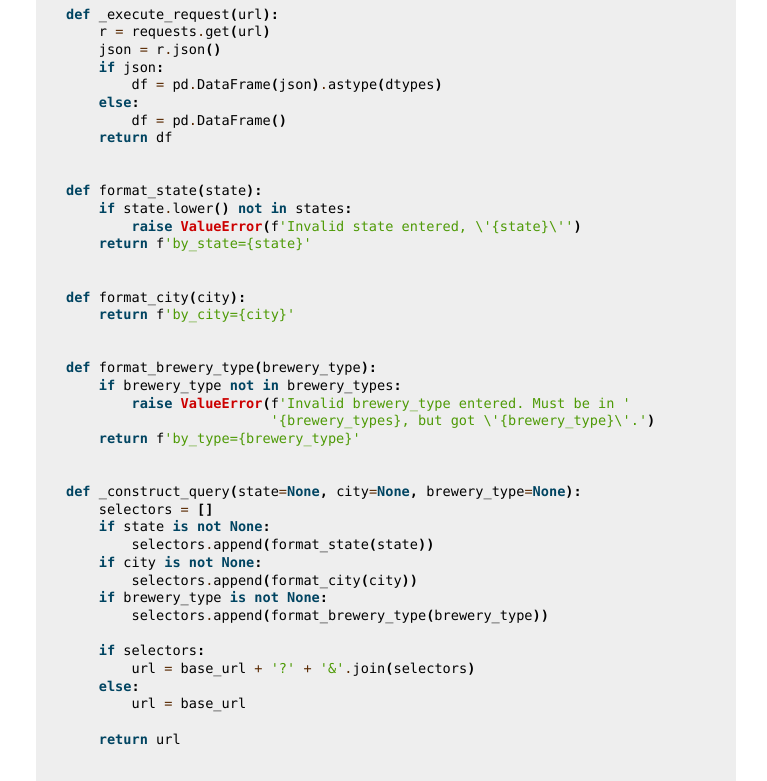
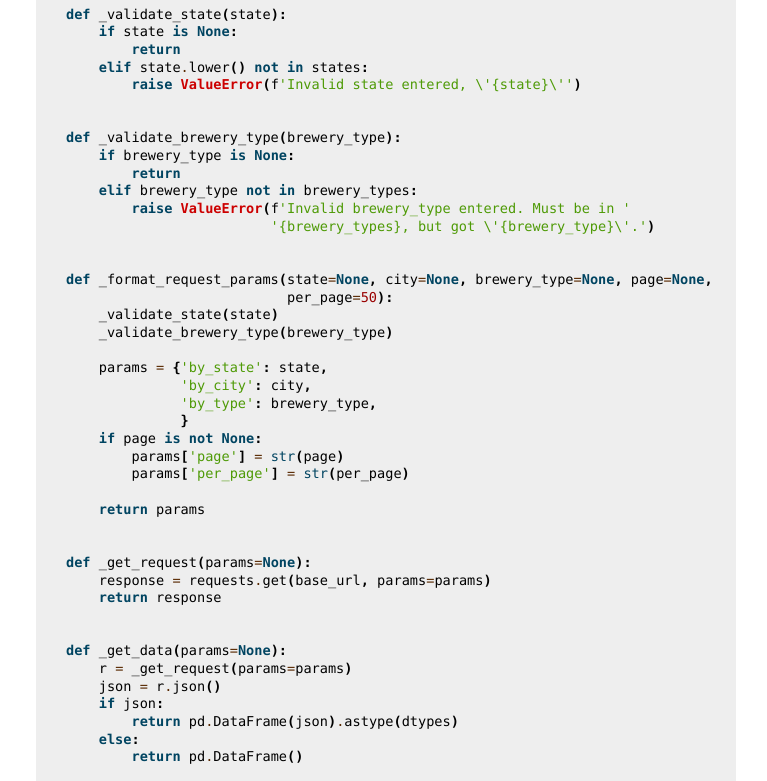
Before and after one commit to jrbourbeau/openbrewerydb-python, a plain HTML site: page _modules/openbrewerydb/core.html in a window 1280 px wide. Shown: the part 300-1081 px from the top of the page, 354-1121 px from the left. Drawn offline with Linux system fonts and the light colour scheme.

Commit message:
Update docs after building Travis build 29 of jrbourbeau/openbrewerydb-python
The docs were built from the branch 'master' against the commit
5ba7a43ac9cc1e9b31ae03dd88f84e04f3a3c6a9.

The Travis build that generated this commit is at
https://travis-ci.org/jrbourbeau/openbrewerydb-python/jobs/462354685.

The doctr command that was run is

    /home/travis/miniconda/envs/test-environment/bin/doctr deploy . --built-docs docs/build/html/

```diff
--- a/_modules/openbrewerydb/core.html
+++ b/_modules/openbrewerydb/core.html
@@ -40,62 +40,49 @@
 <span class="kn">from</span> <span class="nn">.constants</span> <span class="k">import</span> <span class="n">base_url</span><span class="p">,</span> <span class="n">states</span><span class="p">,</span> <span class="n">brewery_types</span><span class="p">,</span> <span class="n">dtypes</span>
 
 
-<span class="k">def</span> <span class="nf">_execute_request</span><span class="p">(</span><span class="n">url</span><span class="p">):</span>
-    <span class="n">r</span> <span class="o">=</span> <span class="n">requests</span><span class="o">.</span><span class="n">get</span><span class="p">(</span><span class="n">url</span><span class="p">)</span>
+<span class="k">def</span> <span class="nf">_validate_state</span><span class="p">(</span><span class="n">state</span><span class="p">):</span>
+    <span class="k">if</span> <span class="n">state</span> <span class="ow">is</span> <span class="kc">None</span><span class="p">:</span>
+        <span class="k">return</span>
+    <span class="k">elif</span> <span class="n">state</span><span class="o">.</span><span class="n">lower</span><span class="p">()</span> <span class="ow">not</span> <span class="ow">in</span> <span class="n">states</span><span class="p">:</span>
+        <span class="k">raise</span> <span class="ne">ValueError</span><span class="p">(</span><span class="n">f</span><span class="s1">&#39;Invalid state entered, </span><span class="se">\&#39;</span><span class="si">{state}</span><span class="se">\&#39;</span><span class="s1">&#39;</span><span class="p">)</span>
+
+
+<span class="k">def</span> <span class="nf">_validate_brewery_type</span><span class="p">(</span><span class="n">brewery_type</span><span class="p">):</span>
+    <span class="k">if</span> <span class="n">brewery_type</span> <span class="ow">is</span> <span class="kc">None</span><span class="p">:</span>
+        <span class="k">return</span>
+    <span class="k">elif</span> <span class="n">brewery_type</span> <span class="ow">not</span> <span class="ow">in</span> <span class="n">brewery_types</span><span class="p">:</span>
+        <span class="k">raise</span> <span class="ne">ValueError</span><span class="p">(</span><span class="n">f</span><span class="s1">&#39;Invalid brewery_type entered. Must be in &#39;</span>
+                         <span class="s1">&#39;</span><span class="si">{brewery_types}</span><span class="s1">, but got </span><span class="se">\&#39;</span><span class="si">{brewery_type}</span><span class="se">\&#39;</span><span class="s1">.&#39;</span><span class="p">)</span>
+
+
+<span class="k">def</span> <span class="nf">_format_request_params</span><span class="p">(</span><span class="n">state</span><span class="o">=</span><span class="kc">None</span><span class="p">,</span> <span class="n">city</span><span class="o">=</span><span class="kc">None</span><span class="p">,</span> <span class="n">brewery_type</span><span class="o">=</span><span class="kc">None</span><span class="p">,</span> <span class="n">page</span><span class="o">=</span><span class="kc">None</span><span class="p">,</span>
+                           <span class="n">per_page</span><span class="o">=</span><span class="mi">50</span><span class="p">):</span>
+    <span class="n">_validate_state</span><span class="p">(</span><span class="n">state</span><span class="p">)</span>
+    <span class="n">_validate_brewery_type</span><span class="p">(</span><span class="n">brewery_type</span><span class="p">)</span>
+
+    <span class="n">params</span> <span class="o">=</span> <span class="p">{</span><span class="s1">&#39;by_state&#39;</span><span class="p">:</span> <span class="n">state</span><span class="p">,</span>
+              <span class="s1">&#39;by_city&#39;</span><span class="p">:</span> <span class="n">city</span><span class="p">,</span>
+              <span class="s1">&#39;by_type&#39;</span><span class="p">:</span> <span class="n">brewery_type</span><span class="p">,</span>
+              <span class="p">}</span>
+    <span class="k">if</span> <span class="n">page</span> <span class="ow">is</span> <span class="ow">not</span> <span class="kc">None</span><span class="p">:</span>
+        <span class="n">params</span><span class="p">[</span><span class="s1">&#39;page&#39;</span><span class="p">]</span> <span class="o">=</span> <span class="nb">str</span><span class="p">(</span><span class="n">page</span><span class="p">)</span>
+        <span class="n">params</span><span class="p">[</span><span class="s1">&#39;per_page&#39;</span><span class="p">]</span> <span class="o">=</span> <span class="nb">str</span><span class="p">(</span><span class="n">per_page</span><span class="p">)</span>
+
+    <span class="k">return</span> <span class="n">params</span>
+
+
+<span class="k">def</span> <span class="nf">_get_request</span><span class="p">(</span><span class="n">params</span><span class="o">=</span><span class="kc">None</span><span class="p">):</span>
+    <span class="n">response</span> <span class="o">=</span> <span class="n">requests</span><span class="o">.</span><span class="n">get</span><span class="p">(</span><span class="n">base_url</span><span class="p">,</span> <span class="n">params</span><span class="o">=</span><span class="n">params</span><span class="p">)</span>
+    <span class="k">return</span> <span class="n">response</span>
+
+
+<span class="k">def</span> <span class="nf">_get_data</span><span class="p">(</span><span class="n">params</span><span class="o">=</span><span class="kc">None</span><span class="p">):</span>
+    <span class="n">r</span> <span class="o">=</span> <span class="n">_get_request</span><span class="p">(</span><span class="n">params</span><span class="o">=</span><span class="n">params</span><span class="p">)</span>
     <span class="n">json</span> <span class="o">=</span> <span class="n">r</span><span class="o">.</span><span class="n">json</span><span class="p">()</span>
     <span class="k">if</span> <span class="n">json</span><span class="p">:</span>
-        <span class="n">df</span> <span class="o">=</span> <span class="n">pd</span><span class="o">.</span><span class="n">DataFrame</span><span class="p">(</span><span class="n">json</span><span class="p">)</span><span class="o">.</span><span class="n">astype</span><span class="p">(</span><span class="n">dtypes</span><span class="p">)</span>
+        <span class="k">return</span> <span class="n">pd</span><span class="o">.</span><span class="n">DataFrame</span><span class="p">(</span><span class="n">json</span><span class="p">)</span><span class="o">.</span><span class="n">astype</span><span class="p">(</span><span class="n">dtypes</span><span class="p">)</span>
     <span class="k">else</span><span class="p">:</span>
-        <span class="n">df</span> <span class="o">=</span> <span class="n">pd</span><span class="o">.</span><span class="n">DataFrame</span><span class="p">()</span>
-    <span class="k">return</span> <span class="n">df</span>
-
-
-<span class="k">def</span> <span class="nf">format_state</span><span class="p">(</span><span class="n">state</span><span class="p">):</span>
-    <span class="k">if</span> <span class="n">state</span><span class="o">.</span><span class="n">lower</span><span class="p">()</span> <span class="ow">not</span> <span class="ow">in</span> <span class="n">states</span><span class="p">:</span>
-        <span class="k">raise</span> <span class="ne">ValueError</span><span class="p">(</span><span class="n">f</span><span class="s1">&#39;Invalid state entered, </span><span class="se">\&#39;</span><span class="si">{state}</span><span class="se">\&#39;</span><span class="s1">&#39;</span><span class="p">)</span>
-    <span class="k">return</span> <span class="n">f</span><span class="s1">&#39;by_state=</span><span class="si">{state}</span><span class="s1">&#39;</span>
-
-
-<span class="k">def</span> <span class="nf">format_city</span><span class="p">(</span><span class="n">city</span><span class="p">):</span>
-    <span class="k">return</span> <span class="n">f</span><span class="s1">&#39;by_city=</span><span class="si">{city}</span><span class="s1">&#39;</span>
-
-
-<span class="k">def</span> <span class="nf">format_brewery_type</span><span class="p">(</span><span class="n">brewery_type</span><span class="p">):</span>
-    <span class="k">if</span> <span class="n">brewery_type</span> <span class="ow">not</span> <span class="ow">in</span> <span class="n">brewery_types</span><span class="p">:</span>
-        <span class="k">raise</span> <span class="ne">ValueError</span><span class="p">(</span><span class="n">f</span><span class="s1">&#39;Invalid brewery_type entered. Must be in &#39;</span>
-                         <span class="s1">&#39;</span><span class="si">{brewery_types}</span><span class="s1">, but got </span><span class="se">\&#39;</span><span class="si">{brewery_type}</span><span class="se">\&#39;</span><span class="s1">.&#39;</span><span class="p">)</span>
-    <span class="k">return</span> <span class="n">f</span><span class="s1">&#39;by_type=</span><span class="si">{brewery_type}</span><span class="s1">&#39;</span>
-
-
-<span class="k">def</span> <span class="nf">_construct_query</span><span class="p">(</span><span class="n">state</span><span class="o">=</span><span class="kc">None</span><span class="p">,</span> <span class="n">city</span><span class="o">=</span><span class="kc">None</span><span class="p">,</span> <span class="n">brewery_type</span><span class="o">=</span><span class="kc">None</span><span class="p">):</span>
-    <span class="n">selectors</span> <span class="o">=</span> <span class="p">[]</span>
-    <span class="k">if</span> <span class="n">state</span> <span class="ow">is</span> <span class="ow">not</span> <span class="kc">None</span><span class="p">:</span>
-        <span class="n">selectors</span><span class="o">.</span><span class="n">append</span><span class="p">(</span><span class="n">format_state</span><span class="p">(</span><span class="n">state</span><span class="p">))</span>
-    <span class="k">if</span> <span class="n">city</span> <span class="ow">is</span> <span class="ow">not</span> <span class="kc">None</span><span class="p">:</span>
-        <span class="n">selectors</span><span class="o">.</span><span class="n">append</span><span class="p">(</span><span class="n">format_city</span><span class="p">(</span><span class="n">city</span><span class="p">))</span>
-    <span class="k">if</span> <span class="n">brewery_type</span> <span class="ow">is</span> <span class="ow">not</span> <span class="kc">None</span><span class="p">:</span>
-        <span class="n">selectors</span><span class="o">.</span><span class="n">append</span><span class="p">(</span><span class="n">format_brewery_type</span><span class="p">(</span><span class="n">brewery_type</span><span class="p">))</span>
-
-    <span class="k">if</span> <span class="n">selectors</span><span class="p">:</span>
-        <span class="n">url</span> <span class="o">=</span> <span class="n">base_url</span> <span class="o">+</span> <span class="s1">&#39;?&#39;</span> <span class="o">+</span> <span class="s1">&#39;&amp;&#39;</span><span class="o">.</span><span class="n">join</span><span class="p">(</span><span class="n">selectors</span><span class="p">)</span>
-    <span class="k">else</span><span class="p">:</span>
-        <span class="n">url</span> <span class="o">=</span> <span class="n">base_url</span>
-
-    <span class="k">return</span> <span class="n">url</span>
-
-
-<span class="k">def</span> <span class="nf">_gen_data</span><span class="p">(</span><span class="n">state</span><span class="o">=</span><span class="kc">None</span><span class="p">,</span> <span class="n">city</span><span class="o">=</span><span class="kc">None</span><span class="p">,</span> <span class="n">brewery_type</span><span class="o">=</span><span class="kc">None</span><span class="p">):</span>
-
-    <span class="n">url</span> <span class="o">=</span> <span class="n">_construct_query</span><span class="p">(</span><span class="n">state</span><span class="o">=</span><span class="n">state</span><span class="p">,</span>
-                           <span class="n">city</span><span class="o">=</span><span class="n">city</span><span class="p">,</span>
-                           <span class="n">brewery_type</span><span class="o">=</span><span class="n">brewery_type</span><span class="p">)</span>
-    <span class="k">for</span> <span class="n">page</span> <span class="ow">in</span> <span class="n">count</span><span class="p">(</span><span class="n">start</span><span class="o">=</span><span class="mi">1</span><span class="p">):</span>
-        <span class="n">query_url</span> <span class="o">=</span> <span class="n">url</span> <span class="o">+</span> <span class="n">f</span><span class="s1">&#39;&amp;page=</span><span class="si">{page}</span><span class="s1">&amp;per_page=50&#39;</span>
-        <span class="n">df</span> <span class="o">=</span> <span class="n">_execute_request</span><span class="p">(</span><span class="n">query_url</span><span class="p">)</span>
-        <span class="k">if</span> <span class="n">df</span><span class="o">.</span><span class="n">empty</span><span class="p">:</span>
-            <span class="k">return</span>
-        <span class="k">else</span><span class="p">:</span>
-            <span class="k">yield</span> <span class="n">df</span>
+        <span class="k">return</span> <span class="n">pd</span><span class="o">.</span><span class="n">DataFrame</span><span class="p">()</span>
 
 
 <div class="viewcode-block" id="load"><a class="viewcode-back" href="../../api.html#openbrewerydb.load">[docs]</a><span class="k">def</span> <span class="nf">load</span><span class="p">(</span><span class="n">state</span><span class="o">=</span><span class="kc">None</span><span class="p">,</span> <span class="n">city</span><span class="o">=</span><span class="kc">None</span><span class="p">,</span> <span class="n">brewery_type</span><span class="o">=</span><span class="kc">None</span><span class="p">):</span>
@@ -127,12 +114,21 @@
 <span class="sd">    &gt;&gt;&gt; data = openbrewerydb.load(state=&#39;wisconsin&#39;,</span>
 <span class="sd">    ...                           brewery_type=&#39;micro&#39;)</span>
 <span class="sd">    &quot;&quot;&quot;</span>
-    <span class="n">data_generator</span> <span class="o">=</span> <span class="n">_gen_data</span><span class="p">(</span><span class="n">state</span><span class="o">=</span><span class="n">state</span><span class="p">,</span>
-                               <span class="n">city</span><span class="o">=</span><span class="n">city</span><span class="p">,</span>
-                               <span class="n">brewery_type</span><span class="o">=</span><span class="n">brewery_type</span><span class="p">)</span>
-    <span class="n">data</span> <span class="o">=</span> <span class="p">[</span><span class="n">d</span> <span class="k">for</span> <span class="n">d</span> <span class="ow">in</span> <span class="n">data_generator</span><span class="p">]</span>
+    <span class="n">data</span> <span class="o">=</span> <span class="p">[]</span>
+    <span class="k">for</span> <span class="n">page</span> <span class="ow">in</span> <span class="n">count</span><span class="p">(</span><span class="n">start</span><span class="o">=</span><span class="mi">1</span><span class="p">):</span>
+        <span class="n">params</span> <span class="o">=</span> <span class="n">_format_request_params</span><span class="p">(</span><span class="n">state</span><span class="o">=</span><span class="n">state</span><span class="p">,</span>
+                                        <span class="n">city</span><span class="o">=</span><span class="n">city</span><span class="p">,</span>
+                                        <span class="n">brewery_type</span><span class="o">=</span><span class="n">brewery_type</span><span class="p">,</span>
+                                        <span class="n">page</span><span class="o">=</span><span class="n">page</span><span class="p">,</span>
+                                        <span class="n">per_page</span><span class="o">=</span><span class="mi">50</span><span class="p">)</span>
+        <span class="n">df</span> <span class="o">=</span> <span class="n">_get_data</span><span class="p">(</span><span class="n">params</span><span class="o">=</span><span class="n">params</span><span class="p">)</span>
+        <span class="k">if</span> <span class="n">df</span><span class="o">.</span><span class="n">empty</span><span class="p">:</span>
+            <span class="k">break</span>
+        <span class="n">data</span><span class="o">.</span><span class="n">append</span><span class="p">(</span><span class="n">df</span><span class="p">)</span>
+
     <span class="k">if</span> <span class="ow">not</span> <span class="n">data</span><span class="p">:</span>
         <span class="k">raise</span> <span class="ne">ValueError</span><span class="p">(</span><span class="s1">&#39;No data found for this query&#39;</span><span class="p">)</span>
+
     <span class="n">df</span> <span class="o">=</span> <span class="n">pd</span><span class="o">.</span><span class="n">concat</span><span class="p">(</span><span class="n">data</span><span class="p">,</span> <span class="n">ignore_index</span><span class="o">=</span><span class="kc">True</span><span class="p">)</span>
 
     <span class="k">return</span> <span class="n">df</span></div>
```
Also changed, not shown: changelog.html (+1 -0 lines), index.html (+6 -1 lines), searchindex.js (+1 -1 lines), _sources/changelog.rst.txt, _sources/index.rst.txt.
